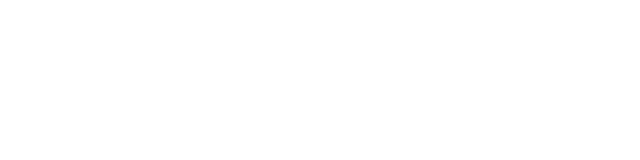
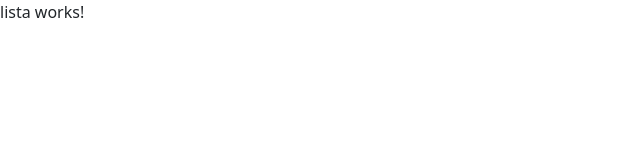
Before and after one commit to eirondiaz/test-co, an Angular app: page /lista in a window 1280 px wide. Before the commit this address led to /. Shown: the top 160 px of the page, without its empty margins (0-640 px from the left). Built offline with nearby package versions, Linux system fonts and the light colour scheme.

Commit message:
routing configurado

```diff
--- a/src/app/app-routing.module.ts
+++ b/src/app/app-routing.module.ts
@@ -1,7 +1,33 @@
+import { EditarComponent } from './components/editar/editar.component';
+import { VerComponent } from './components/ver/ver.component';
+import { NuevoComponent } from './components/nuevo/nuevo.component';
+import { ListaComponent } from './components/lista/lista.component';
 import { NgModule } from '@angular/core';
 import { Routes, RouterModule } from '@angular/router';
 
-const routes: Routes = [];
+const routes: Routes = [
+  {
+    path: 'lista',
+    component: ListaComponent
+  },
+  {
+    path: 'nuevo',
+    component: NuevoComponent
+  },
+  {
+    path: 'ver',
+    component: VerComponent
+  },
+  {
+    path: 'lista',
+    component: EditarComponent
+  },
+  {
+    path: '',
+    pathMatch: 'full',
+    redirectTo: '/lista'
+  }
+];
 
 @NgModule({
   imports: [RouterModule.forRoot(routes)],
--- a/src/index.html
+++ b/src/index.html
@@ -5,6 +5,7 @@
   <title>TestCo</title>
   <base href="/">
   <meta name="viewport" content="width=device-width, initial-scale=1">
+  <link href="https://cdn.jsdelivr.net/npm/bootstrap@5.0.0/dist/css/bootstrap.min.css" rel="stylesheet" integrity="sha384-wEmeIV1mKuiNpC+IOBjI7aAzPcEZeedi5yW5f2yOq55WWLwNGmvvx4Um1vskeMj0" crossorigin="anonymous">
   <link rel="icon" type="image/x-icon" href="favicon.ico">
 </head>
 <body>
```
